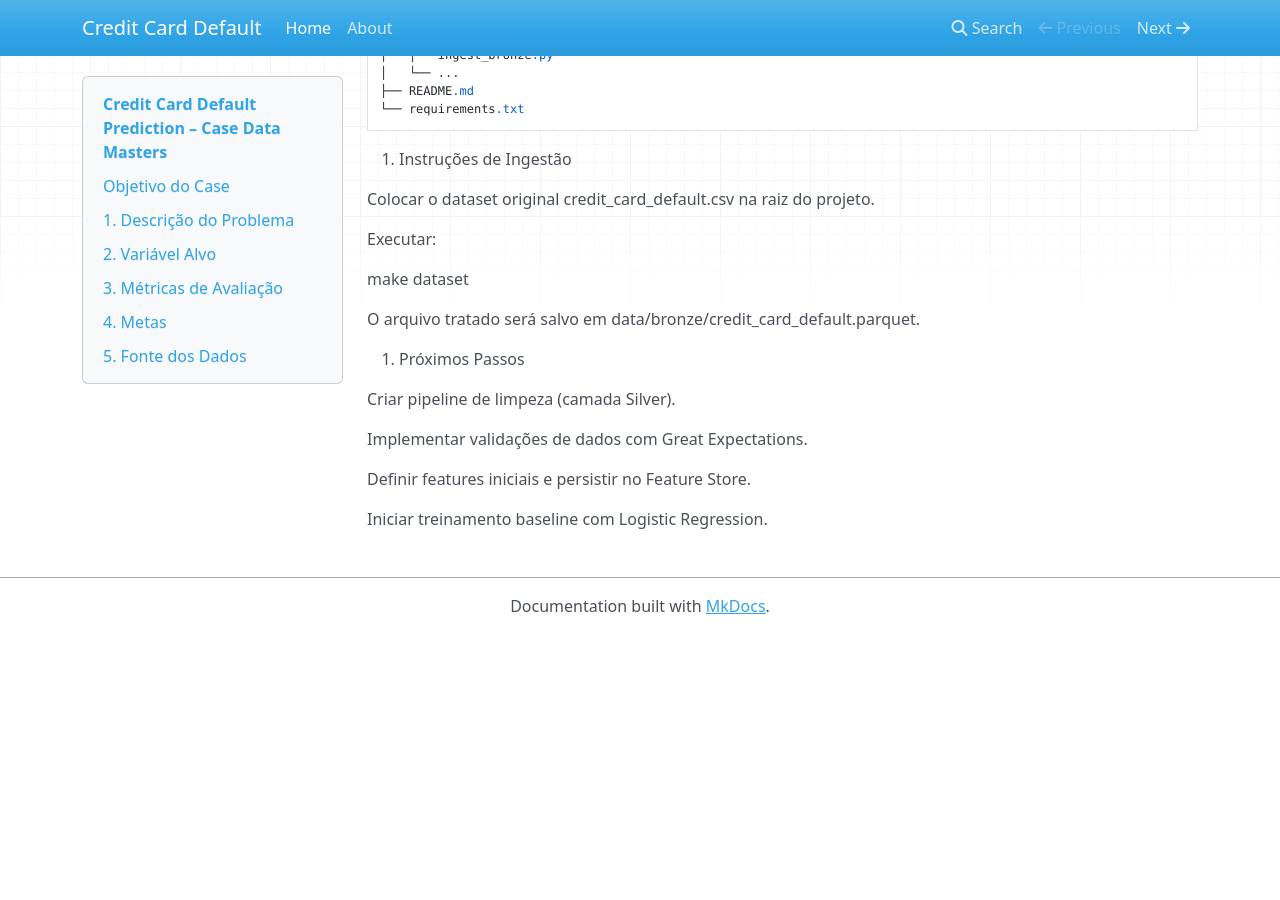
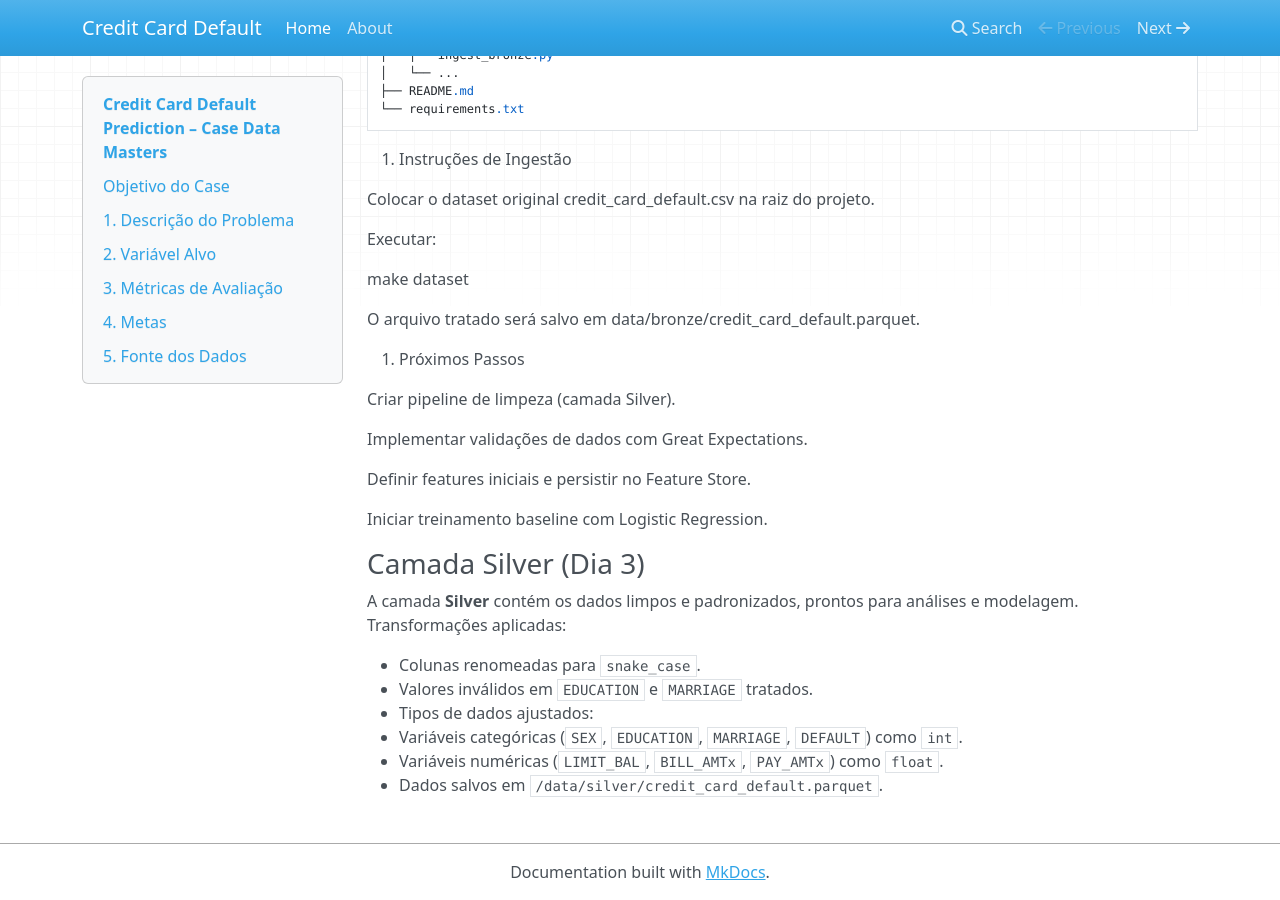
Before and after one commit to flavio185/ml-default-payment-project, an MkDocs documentation site: the page built from docs/credit-card-default/docs/index.md, in a window 1280 px wide and 900 px high, scrolled down 1936 px. Built offline with MkDocs 1.6.1, drawn with Linux system fonts in a browser that asks for light colours; nearby versions of some CDN libraries; before the commit the page ends 2570 px from its top, so only the background shows below that.

Commit message:
Added silver data cleaning script and updated documentation.

```diff
--- a/docs/credit-card-default/docs/index.md
+++ b/docs/credit-card-default/docs/index.md
@@ -105,3 +105,15 @@ Implementar validações de dados com Great Expectations.
 Definir features iniciais e persistir no Feature Store.
 
 Iniciar treinamento baseline com Logistic Regression.
+
+### Camada Silver (Dia 3)
+
+A camada **Silver** contém os dados limpos e padronizados, prontos para análises e modelagem.
+Transformações aplicadas:
+
+- Colunas renomeadas para `snake_case`.
+- Valores inválidos em `EDUCATION` e `MARRIAGE` tratados.
+- Tipos de dados ajustados:
+  - Variáveis categóricas (`SEX`, `EDUCATION`, `MARRIAGE`, `DEFAULT`) como `int`.
+  - Variáveis numéricas (`LIMIT_BAL`, `BILL_AMTx`, `PAY_AMTx`) como `float`.
+- Dados salvos em `/data/silver/credit_card_default.parquet`.
```
Also changed, not shown: 1 other file.
